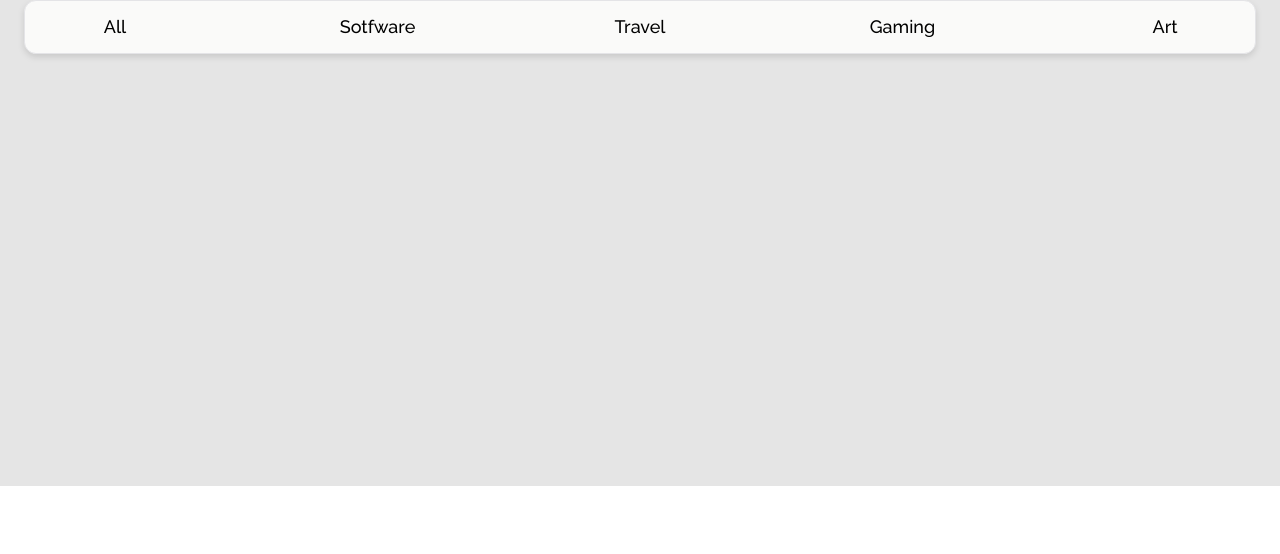
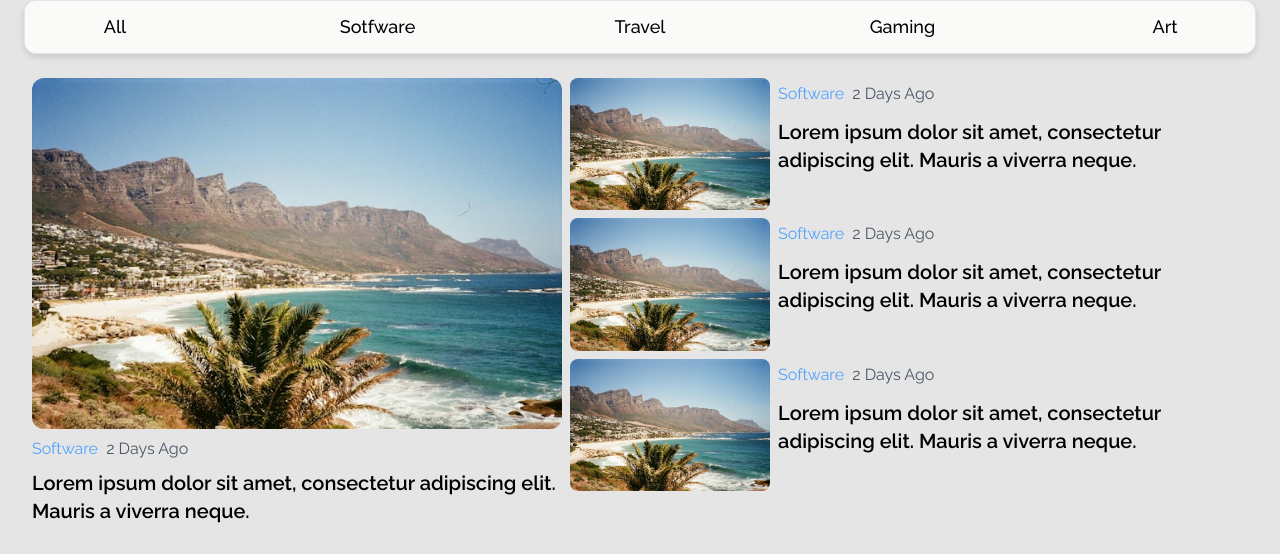
Before and after one commit to Skitsouprenup/blog-log-mern-stack, a React (Vite) app in the folder client/: page / in a window 1280 px wide. Shown: the part 380-934 px from the top of the page. Before the commit the page ends 866 px from the top, so only its background shows below. Built offline with nearby package versions, Linux system fonts and the light colour scheme; no server answers.

Commit message:
Adds 'Featured Posts' section in home page.

```diff
--- a/client/src/components/pages/Home.jsx
+++ b/client/src/components/pages/Home.jsx
@@ -2,10 +2,11 @@ import React from 'react'
 import { Link } from 'react-router'
 import Categories from '../partials/home/Categories'
 import SearchBox from '../partials/home/SearchBox'
+import FeaturedPosts from '../partials/home/FeaturedPosts'
 
 const Home = () => {
   return (
-    <div className='flex flex-col gap-y-[1rem] p-[1.5rem] h-screen'>
+    <div className='flex flex-col gap-y-[1rem] p-[1.5rem]'>
       <div className='flex gap-x-[0.5rem] justify-between items-center'>
         <div className='flex flex-col gap-y-[1rem]'>
           <h1 className='text-[2rem] sm:text-[2.25rem] font-bold'>Lorem ipsum dolor sit amet, consectetur adipiscing elit. Cras convallis,
@@ -53,6 +54,7 @@ const Home = () => {
       </div>
       <SearchBox />
       <Categories />
+      <FeaturedPosts />
     </div>
   )
 }
--- a/client/src/components/partials/home/Categories.jsx
+++ b/client/src/components/partials/home/Categories.jsx
@@ -5,14 +5,14 @@ const Categories = () => {
   return (
     <div
       className='flex gap-[1rem] bg-stone-50 rounded-xl flex-wrap drop-shadow-md
-      justify-between p-[0.5rem] px-[0.5rem] sm:px-[2.5rem] border border-zinc-200'
+       justify-between p-[0.5rem] px-[0.5rem] sm:px-[2.5rem] border border-zinc-200'
     >
       {
         blogCategories.map((item, index) => (
           <h3
             className='
-            text-lg font-medium cursor-pointer min-w-[100px] text-center
-            hover:underline p-[0.25rem] rounded-xl hover:bg-emerald-400'
+            text-lg font-medium cursor-pointer min-w-[100px] text-center max-sm:w-[calc(50%-0.5rem)]
+            hover:underline p-[0.25rem] rounded-xl hover:bg-emerald-400 max-sm:border max-sm:border-gray-300'
             key={index}
           >
             {item}
--- /dev/null
+++ b/client/src/components/partials/home/FeaturedPosts.jsx
@@ -0,0 +1,102 @@
+import React from 'react'
+import testImg from '../../../assets/test_img.jpg'
+
+const FeaturedPosts = () => {
+  return (
+    <div
+        className='flex gap-x-[0.5rem] p-[0.5rem] max-lg:flex-col'
+    >
+        {/*Main Featured Post*/}
+        <div className='flex flex-col gap-y-[0.5rem] max-lg:pb-[2rem] max-lg:items-center'>
+            <div className='w-[fit-content]'><img src={testImg} alt="image" className='rounded-xl'/></div>
+            <div
+                className='flex gap-x-[0.5rem]'
+            >
+                <p>
+                    <span className='text-blue-400'>Software&nbsp;&nbsp;</span>
+                    <span className='text-gray-600'>2 Days Ago</span>
+                </p>
+            </div>
+            <div
+                className='text-xl font-semibold max-lg:text-center'
+            >
+                Lorem ipsum dolor sit amet, consectetur adipiscing elit. Mauris a viverra neque.
+            </div>
+        </div>
+
+        {/* Sub Featured Post */}
+        {/*Note: line-clamp has limited browser support */}
+        <div className='flex flex-col gap-y-[0.5rem] max-lg:gap-y-[1rem]'>
+            <div className='flex gap-x-[0.5rem]'>
+                <div>
+                    <div><img src={testImg} alt="image" className='max-w-[200px] rounded-lg'/></div>
+                </div>
+
+                <div className='flex flex-col gap-y-[0.5rem] max-sm:line-clamp-4 leading-8'>
+                    <div
+                        className='flex gap-x-[0.5rem] items-center'
+                    >
+                        <p>
+                            <span className='text-blue-400'>Software&nbsp;&nbsp;</span>
+                            <span className='text-gray-600'>2 Days Ago</span>
+                        </p>
+                    </div>
+                    <div
+                        className='text-xl font-semibold max-sm:text-[1.1rem]'
+                    >
+                        Lorem ipsum dolor sit amet, consectetur adipiscing elit. Mauris a viverra neque.
+                    </div>
+                </div>
+            </div>
+
+            <div className='flex gap-x-[0.5rem]'>
+                <div>
+                    <div><img src={testImg} alt="image" className='max-w-[200px] rounded-lg'/></div>
+                </div>
+
+                <div className='flex flex-col gap-y-[0.5rem] max-sm:line-clamp-4 leading-8'>
+                    <div
+                        className='flex gap-x-[0.5rem] items-center'
+                    >
+                        <p>
+                            <span className='text-blue-400'>Software&nbsp;&nbsp;</span>
+                            <span className='text-gray-600'>2 Days Ago</span>
+                        </p>
+                    </div>
+                    <div
+                        className='text-xl font-semibold max-sm:text-[1.1rem]'
+                    >
+                        Lorem ipsum dolor sit amet, consectetur adipiscing elit. Mauris a viverra neque.
+                    </div>
+                </div>
+            </div>
+
+            <div className='flex gap-x-[0.5rem]'>
+                <div>
+                    <div><img src={testImg} alt="image" className='max-w-[200px] rounded-lg'/></div>
+                </div>
+
+                <div className='flex flex-col gap-y-[0.5rem] max-sm:line-clamp-4 leading-8'>
+                    <div
+                        className='flex gap-x-[0.5rem] items-center'
+                    >
+                        <p>
+                            <span className='text-blue-400'>Software&nbsp;&nbsp;</span>
+                            <span className='text-gray-600'>2 Days Ago</span>
+                        </p>
+                    </div>
+                    <div
+                        className='text-xl font-semibold max-sm:text-[1.1rem]'
+                    >
+                        Lorem ipsum dolor sit amet, consectetur adipiscing elit. Mauris a viverra neque.
+                    </div>
+                </div>
+            </div>
+
+        </div>
+
+    </div>
+  )
+}
+
+export default FeaturedPosts
```
Also changed, not shown: client/src/assets/test_img.jpg (added).
